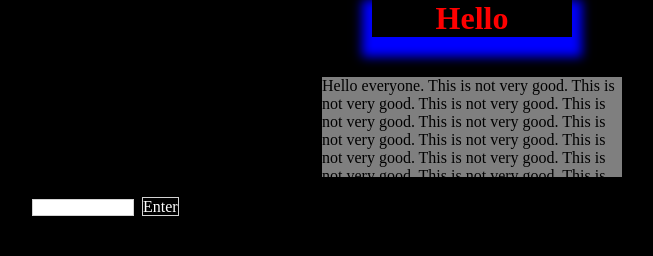
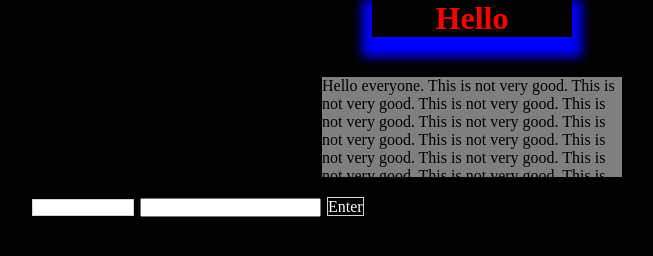
Before and after one commit to RealSmileyguy/RealSmileyguy.github.io, a plain HTML site: page index.html in a window 1280 px wide. Shown: the whole page, without its empty margins (168-821 px from the left). Drawn offline with nearby package versions, Linux system fonts and the light colour scheme.

Commit message:
Update index.html

```diff
--- a/index.html
+++ b/index.html
@@ -13,6 +13,7 @@
 
     <p>Hello everyone. This is not very good. This is not very good. This is not very good. This is not very good. This is not very good. This is not very good. This is not very good. This is not very good. This is not very good. This is not very good. This is not very good. This is not very good. This is not very good. This is not very good. This is not very good. This is not very good. This is not very good. This is not very good. This is not very good. This is not very good. This is not very good.</p>
     <input class="input1" />
+    <input class="input2" />
     <div class="input_button">Enter</div>
 </body>
 </html>
```
